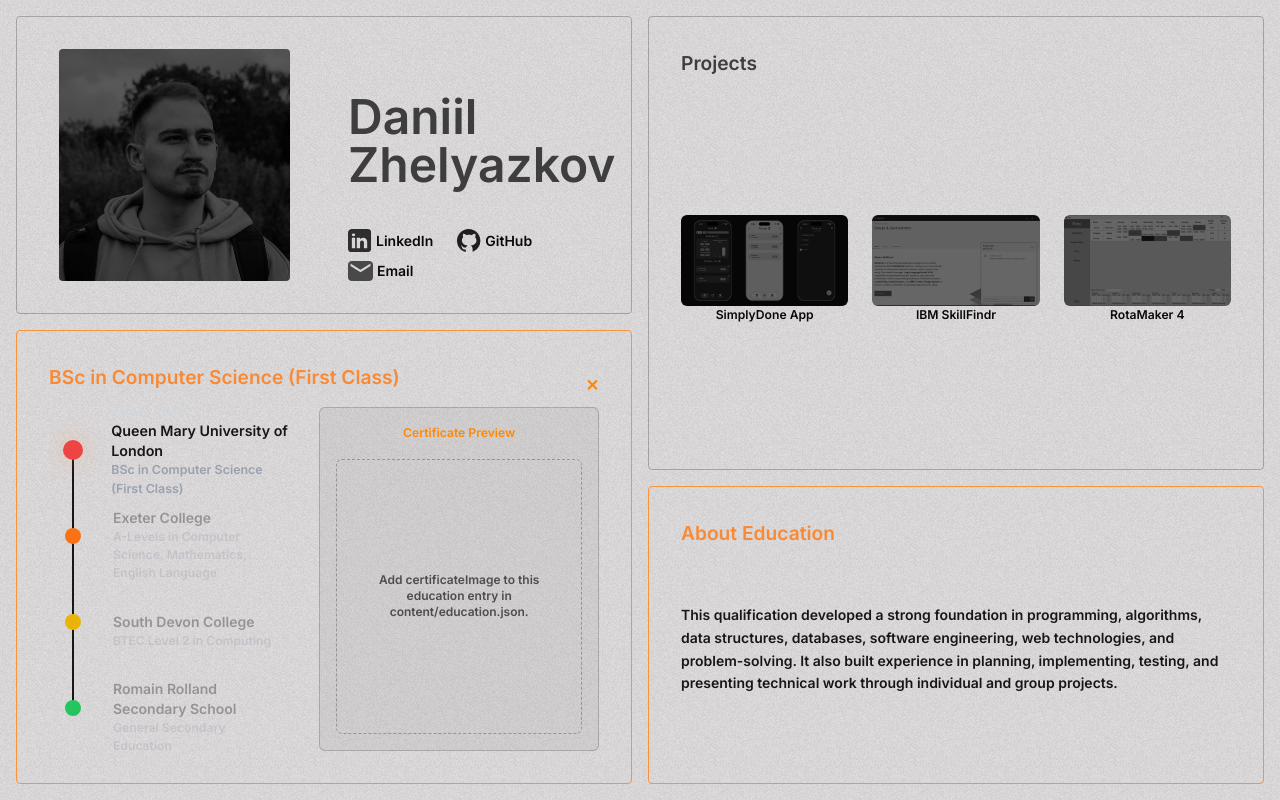
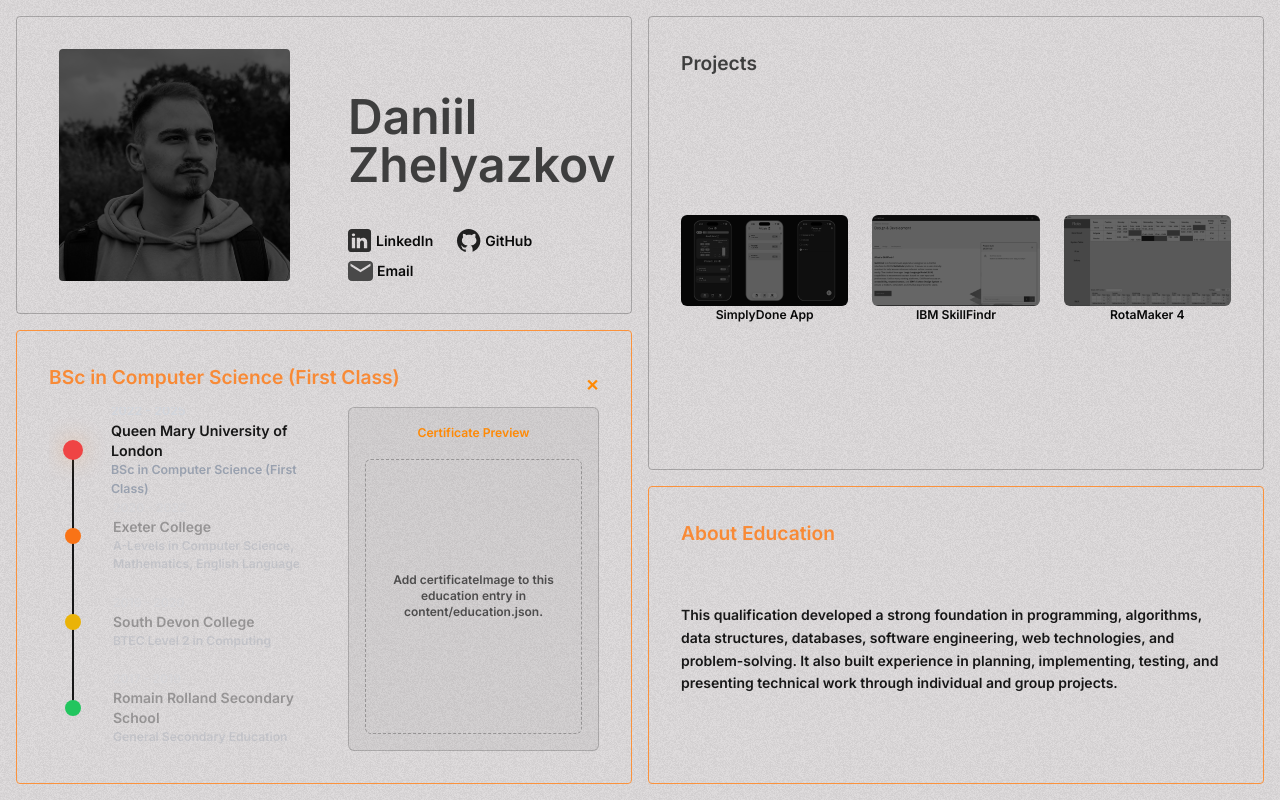
Before and after one commit to dannkis/daniil-portfolio-website, a Next.js app in the folder portfolio/: page / in a window 1280 px wide. Both pictures are taken after a click on the button "Education". Built offline with nearby package versions, Linux system fonts and the light colour scheme.

Commit message:
Refine education section layout and animations

```diff
--- a/portfolio/components/sections/EducationSection.tsx
+++ b/portfolio/components/sections/EducationSection.tsx
@@ -53,17 +53,17 @@ export default function EducationSection({
       </div>
 
       <motion.div
-        className="flex min-h-0 flex-1 overflow-hidden"
+        className="relative flex min-h-0 flex-1 overflow-hidden"
         initial={false}
         animate={{
           flexDirection: selectedEducation && !isLargeScreen ? "column" : "row",
-          gap: selectedEducation ? (isLargeScreen ? "2rem" : "1rem") : "0rem",
+          gap: selectedEducation ? (isLargeScreen ? "3rem" : "1rem") : "0rem",
         }}
         transition={{ type: "spring", stiffness: 240, damping: 28 }}
       >
         <div
           className={`flex min-h-0 min-w-0 overflow-visible ${
-            selectedEducation && isLargeScreen ? "basis-[46%]" : "basis-full"
+            selectedEducation && isLargeScreen ? "basis-1/2" : "basis-full"
           }`}
         >
           <div
@@ -90,7 +90,10 @@ export default function EducationSection({
                   }}
                   whileHover={{ scale: isSelected ? 1.25 : 1.12 }}
                   whileTap={{ scale: 0.95 }}
-                  transition={{ type: "spring", stiffness: 300, damping: 24 }}
+                  transition={{
+                    scale: { type: "spring", stiffness: 300, damping: 24 },
+                    boxShadow: { duration: isSelected ? 0.18 : 0.08 },
+                  }}
                 />
               );
             })}
@@ -99,7 +102,7 @@ export default function EducationSection({
             id="education-info"
             className="ms-4 grid min-h-0 flex-1 grid-cols-1 grid-rows-4 items-center"
           >
-            {education.map((entry, i) => {
+            {education.map((entry) => {
               const isSelected = selectedEducation?.id === entry.id;
 
               return (
@@ -108,17 +111,15 @@ export default function EducationSection({
                   type="button"
                   className="min-w-0 text-left hover:cursor-pointer"
                   onClick={() => onEducationSelect(entry.id)}
-                  initial={{ opacity: 0, y: 12 }}
+                  initial={false}
                   animate={{
                     opacity: selectedEducation && !isSelected ? 0.34 : 1,
-                    y: 0,
                     scale: selectedEducation && isSelected ? 1.02 : 1,
                   }}
                   transition={{
-                    delay: i * 0.04,
                     type: "spring",
-                    stiffness: 260,
-                    damping: 24,
+                    stiffness: 300,
+                    damping: 28,
                   }}
                 >
                   <p className="subheading text-gray-300">{entry.period}</p>
@@ -135,20 +136,20 @@ export default function EducationSection({
         <AnimatePresence mode="wait">
           {selectedEducation && (
             <motion.div
-              className="min-h-0 min-w-0 overflow-hidden"
+              className="h-48 min-h-0 min-w-0 overflow-hidden lg:absolute lg:inset-y-0 lg:right-0 lg:left-[calc(50%+1.5rem)] lg:h-auto"
               initial={{
                 opacity: 0,
-                flexBasis: isLargeScreen ? "0%" : "0rem",
+                x: isLargeScreen ? 18 : 0,
                 scaleY: isLargeScreen ? 1 : 0,
               }}
               animate={{
                 opacity: 1,
-                flexBasis: isLargeScreen ? "54%" : "12rem",
+                x: 0,
                 scaleY: 1,
               }}
               exit={{
                 opacity: 0,
-                flexBasis: isLargeScreen ? "0%" : "0rem",
+                x: isLargeScreen ? 18 : 0,
                 scaleY: isLargeScreen ? 1 : 0,
               }}
               style={{ originY: 0 }}
```
